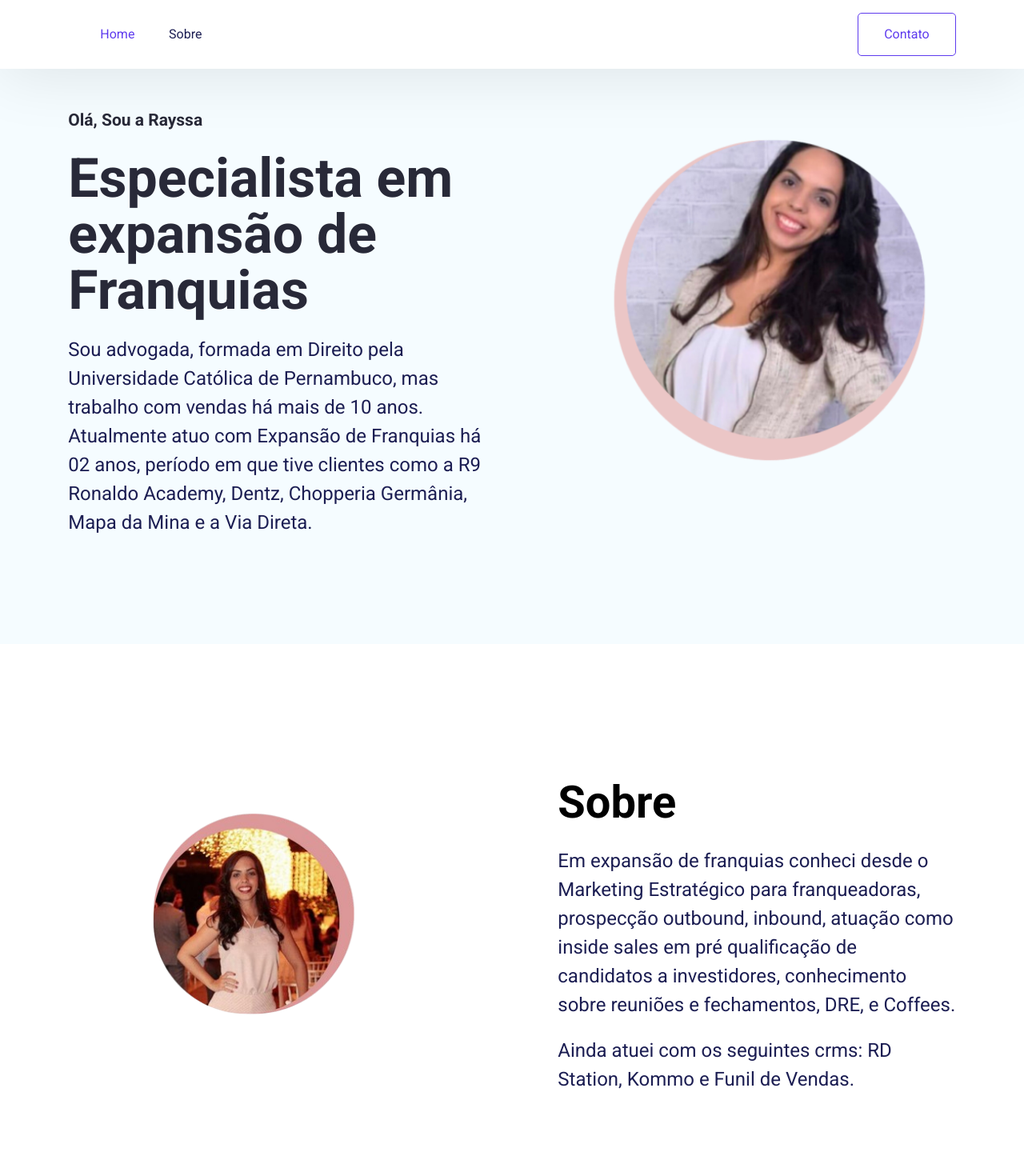
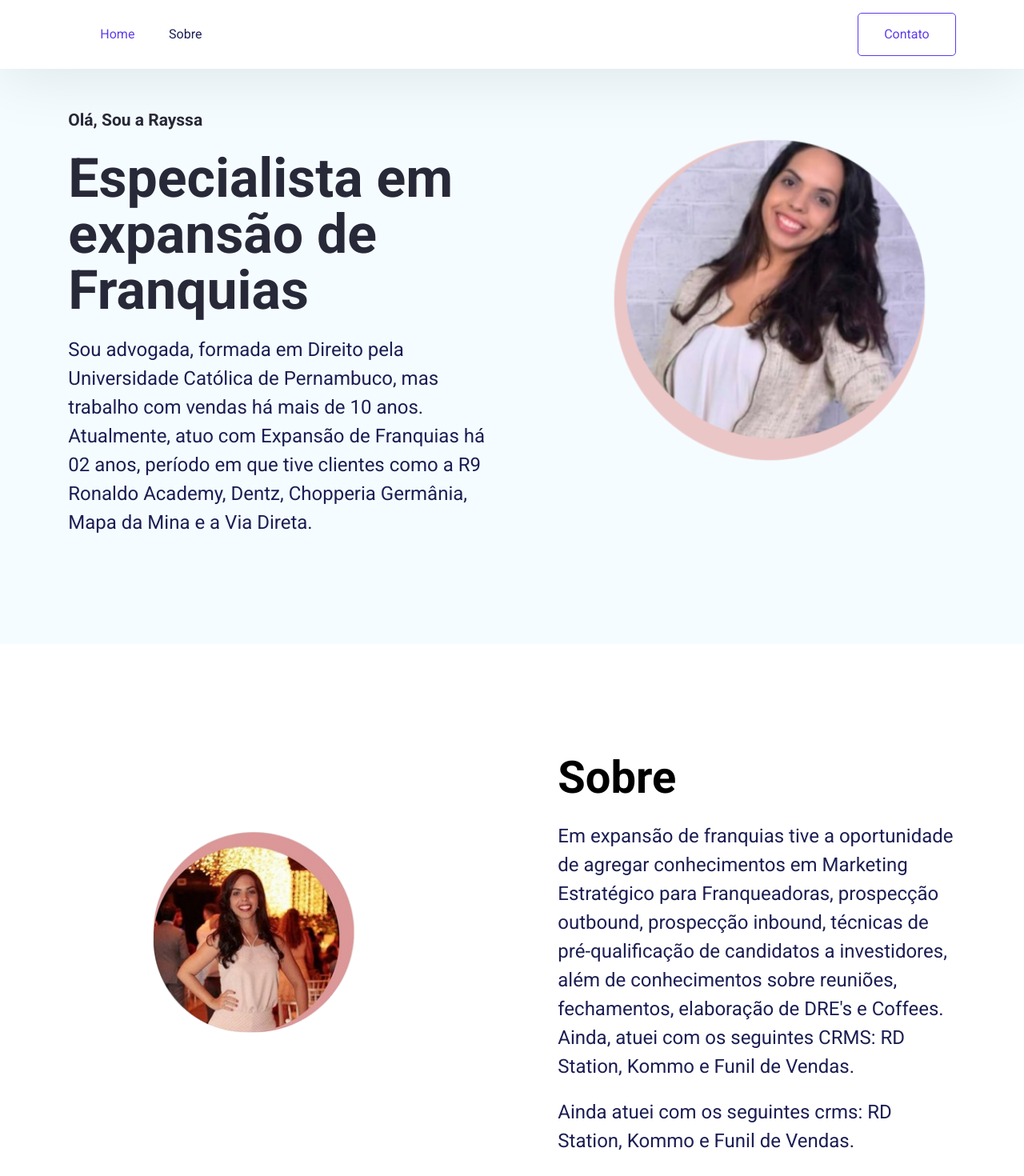
Before and after one commit to matheusDornelles/d-portfolio-r, a React (Create React App) app: page / in a window 1280 px wide. Shown: the top 1470 px of the page at 80% size. Built offline with nearby package versions, Linux system fonts and the light colour scheme.

Commit message:
-fix herosection and about

```diff
--- a/src/components/About.jsx
+++ b/src/components/About.jsx
@@ -9,9 +9,8 @@ export default function AboutMe() {
 
             <h1 className="skills-section--heading">Sobre</h1>
             <p className="hero--section-description">
-            Em expansão de franquias conheci desde o Marketing Estratégico para franqueadoras,
-            prospecção outbound, inbound, atuação como inside sales em pré qualificação de candidatos
-            a investidores, conhecimento sobre reuniões e fechamentos, DRE, e Coffees.
+            Em expansão de franquias tive a oportunidade de agregar conhecimentos em Marketing Estratégico para Franqueadoras, prospecção outbound, prospecção inbound, técnicas de pré-qualificação de candidatos a investidores, além de conhecimentos sobre reuniões, fechamentos, elaboração de DRE's e Coffees.
+            Ainda, atuei com os seguintes CRMS: RD Station, Kommo e Funil de Vendas.
 
             </p>
             <p className="hero--section-description">
--- a/src/components/HeroSection.jsx
+++ b/src/components/HeroSection.jsx
@@ -10,9 +10,10 @@ export default function HeroSection() {
                 Franquias
             </h1>
             <p className="hero--section-description">
-            Sou advogada, formada em Direito pela Universidade Católica de Pernambuco, mas trabalho com vendas há mais de 10 anos. Atualmente atuo com Expansão de Franquias há 02 anos, período em que tive clientes como a R9 Ronaldo Academy, Dentz, Chopperia Germânia, Mapa da Mina e a Via Direta.
-
-
+            Sou advogada, formada em Direito pela Universidade Católica de Pernambuco,
+            mas trabalho com vendas há mais de 10 anos. Atualmente, atuo com Expansão de
+            Franquias há 02 anos, período em que tive clientes como a R9 Ronaldo Academy,
+            Dentz, Chopperia Germânia, Mapa da Mina e a Via Direta.
               <br />
             </p>
           </div>
```
